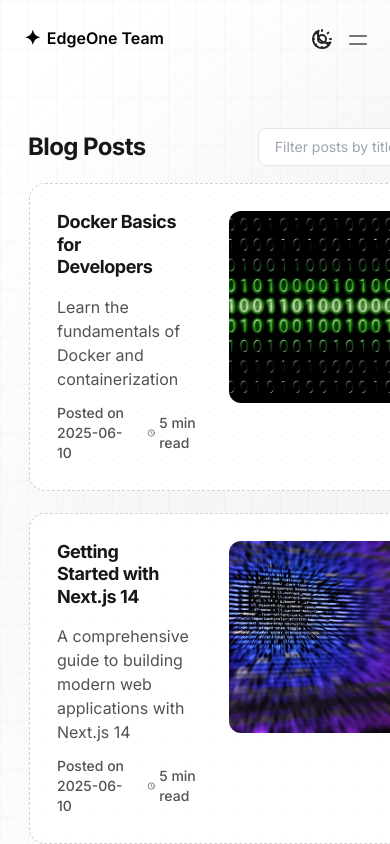
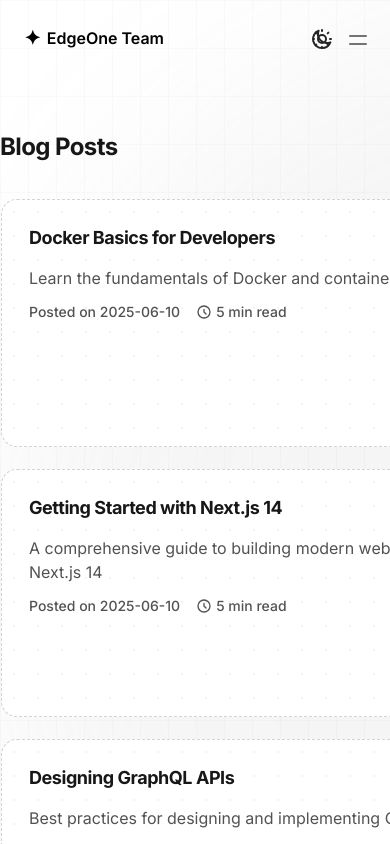
Before and after one commit to Ember-Moth/LandingPage, a Next.js app: page /posts in a window 390 px wide. Shown: the top 844 px of the page. Built offline with nearby package versions, Linux system fonts and the light colour scheme.

Commit message:
fix: update posts page layout with fixed width

```diff
--- a/src/app/posts/page.tsx
+++ b/src/app/posts/page.tsx
@@ -11,14 +11,26 @@ const POSTS_PER_PAGE = 5;
 export default function Posts() {
   const [mounted, setMounted] = useState(false);
   const [currentPage, setCurrentPage] = useState(1);
-  const totalPages = Math.ceil(postsConfig.posts.length / POSTS_PER_PAGE);
-  const startIndex = (currentPage - 1) * POSTS_PER_PAGE;
-  const endIndex = startIndex + POSTS_PER_PAGE;
-  const currentPosts = postsConfig.posts.slice(startIndex, endIndex);
+  const [searchQuery, setSearchQuery] = useState("");
 
   useEffect(() => {
     setMounted(true);
   }, []);
+
+  // Filter posts based on search query
+  const filteredPosts = postsConfig.posts.filter(post =>
+    post.title.toLowerCase().includes(searchQuery.toLowerCase())
+  );
+
+  const totalPages = Math.ceil(filteredPosts.length / POSTS_PER_PAGE);
+  const startIndex = (currentPage - 1) * POSTS_PER_PAGE;
+  const endIndex = startIndex + POSTS_PER_PAGE;
+  const currentPosts = filteredPosts.slice(startIndex, endIndex);
+
+  // Reset to first page when search query changes
+  useEffect(() => {
+    setCurrentPage(1);
+  }, [searchQuery]);
 
   if (!mounted) {
     return null;
@@ -34,9 +46,8 @@ export default function Posts() {
 
         <Navbar />
 
-        <section className="relative z-20 max-w-4xl mx-auto mt-32 mb-12 px-7 lg:px-0">
-          <div className="relative z-20 w-full mx-auto lg:mx-0">
-            <div className="flex justify-between items-center mb-4">
+        <section className="relative z-20 w-[896px] mx-auto mt-32 mb-12">
+          <div className="flex justify-between items-center mb-8">
             <h2 className="text-2xl font-bold tracking-tight text-neutral-900 dark:text-neutral-100 sm:text-3xl lg:text-4xl">
               {postsConfig.title}
             </h2>
@@ -44,6 +55,8 @@ export default function Posts() {
               <input
                 type="text"
                 placeholder={postsConfig.searchPlaceholder}
+                value={searchQuery}
+                onChange={(e) => setSearchQuery(e.target.value)}
                 className="w-64 px-4 py-2 text-sm border rounded-lg focus:outline-none focus:ring-2 focus:ring-neutral-400 dark:bg-neutral-900 dark:border-neutral-700 dark:text-neutral-100 dark:placeholder-neutral-500 dark:focus:ring-neutral-600"
               />
               <svg
@@ -62,10 +75,10 @@ export default function Posts() {
               </svg>
             </div>
           </div>
-          </div>
 
-          <div className="z-50 flex flex-col items-stretch w-full gap-5">
-            {currentPosts.map((post, index) => (
+          <div className="flex flex-col items-stretch w-full gap-5">
+            {currentPosts.length > 0 ? (
+              currentPosts.map((post, index) => (
                 <PostCard
                   key={index}
                   title={post.title}
@@ -76,9 +89,15 @@ export default function Posts() {
                   imageUrl={post.image}
                   readingTime={parseInt(post.readTime)}
                 />
-            ))}
+              ))
+            ) : (
+              <div className="text-center py-8 text-neutral-600 dark:text-neutral-400">
+                {postsConfig.noPosts}
+              </div>
+            )}
           </div>
 
+          {totalPages > 1 && (
             <div className="flex justify-center items-center gap-2 mt-8">
               <button
                 onClick={() => setCurrentPage(prev => Math.max(prev - 1, 1))}
@@ -108,6 +127,7 @@ export default function Posts() {
                 {postsConfig.pagination.next}
               </button>
             </div>
+          )}
         </section>
       </div>
 
```
Lines whose indentation alone changed are shown as unchanged.
